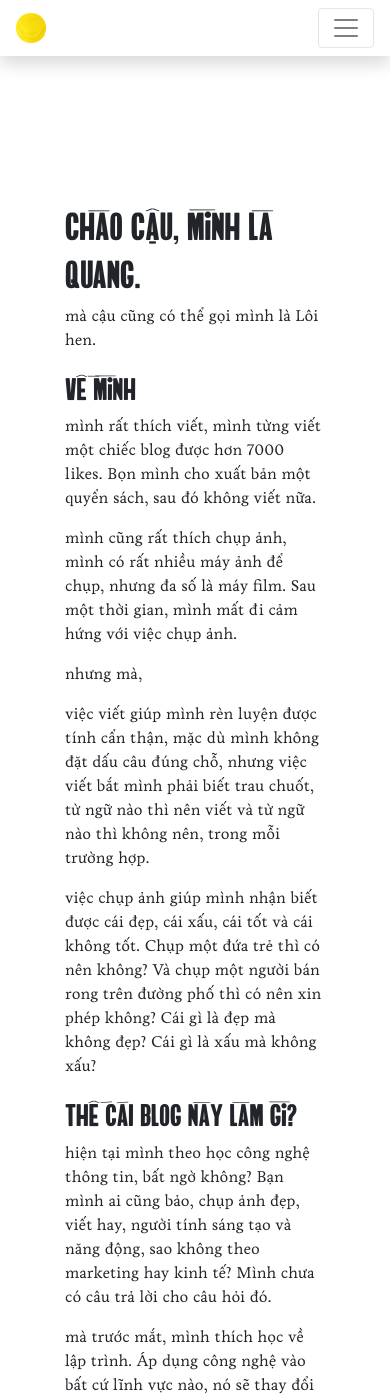
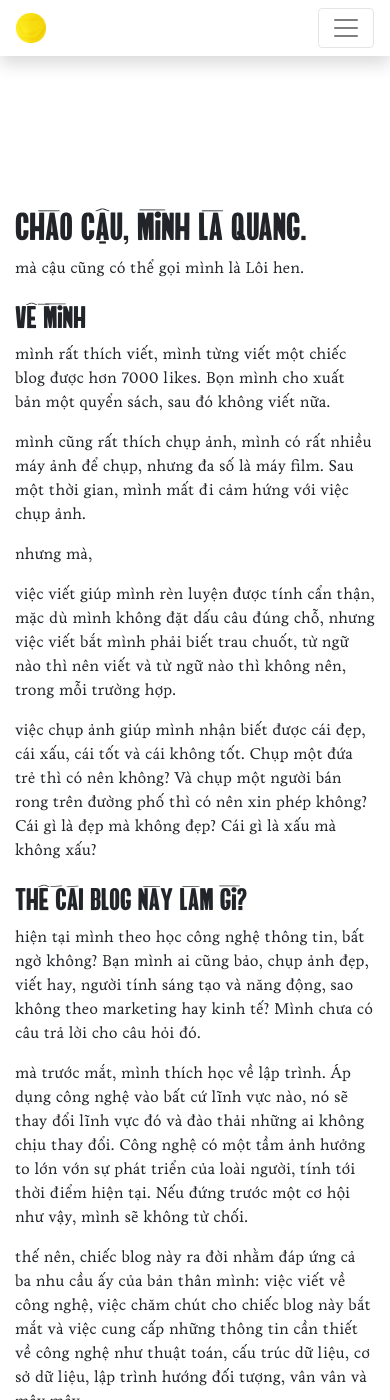
Before and after one commit to capkimquang/capkimquang.github.io, a Jekyll site: the page built from index.md, in a window 390 px wide and 1400 px high. Built offline with Jekyll 4.4.1, drawn with Linux system fonts in a browser that asks for light colours.

Commit message:
test padding on phone and web

```diff
--- a/css/main.css
+++ b/css/main.css
@@ -1,5 +1,5 @@
 body {
-  padding: 100px 50px 0px 50px;
+  padding: 100px 0px 0px 0px;
   margin: 100px 0px 0px 0px;
   background-color: white;
 }
```
